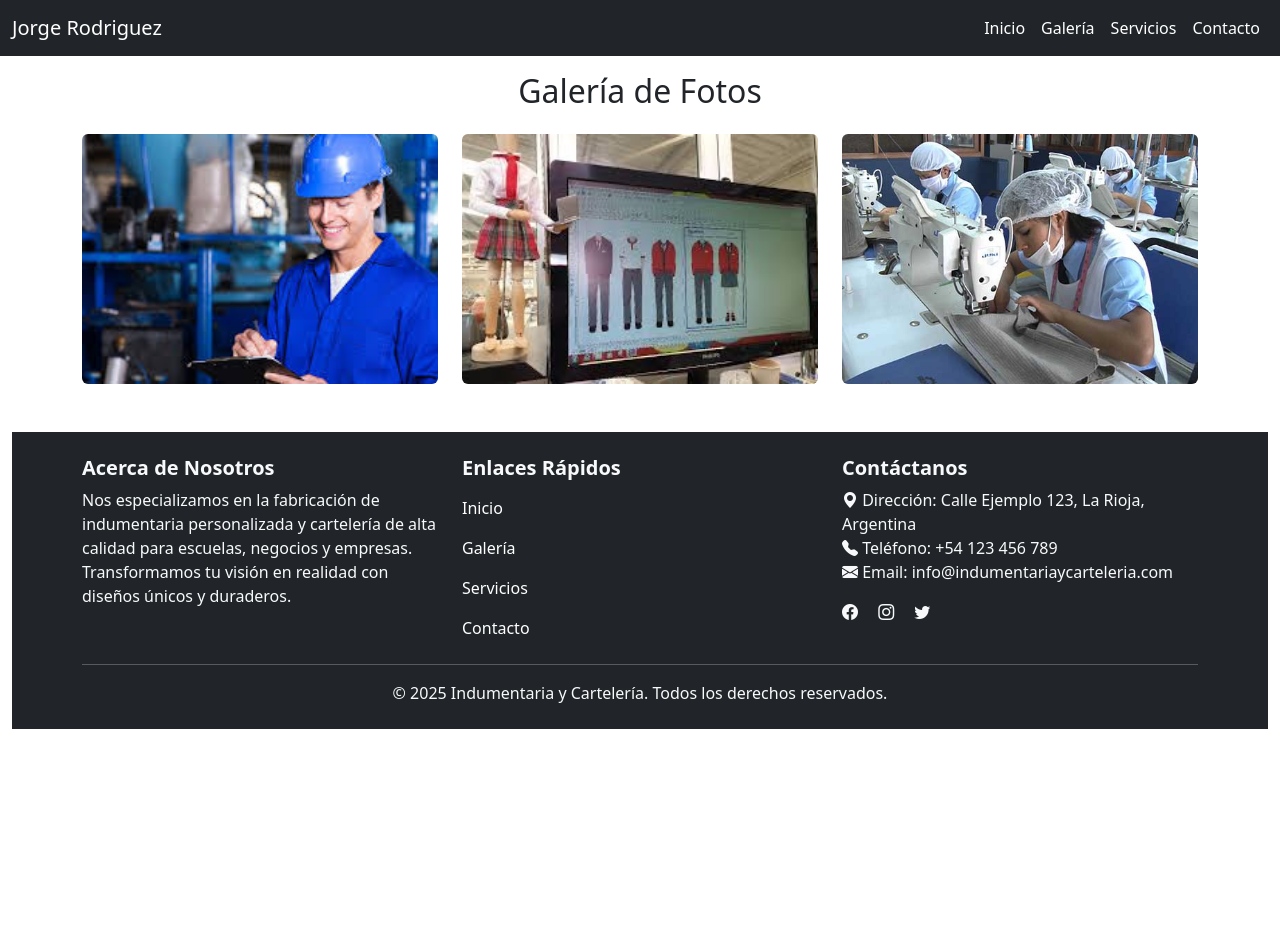
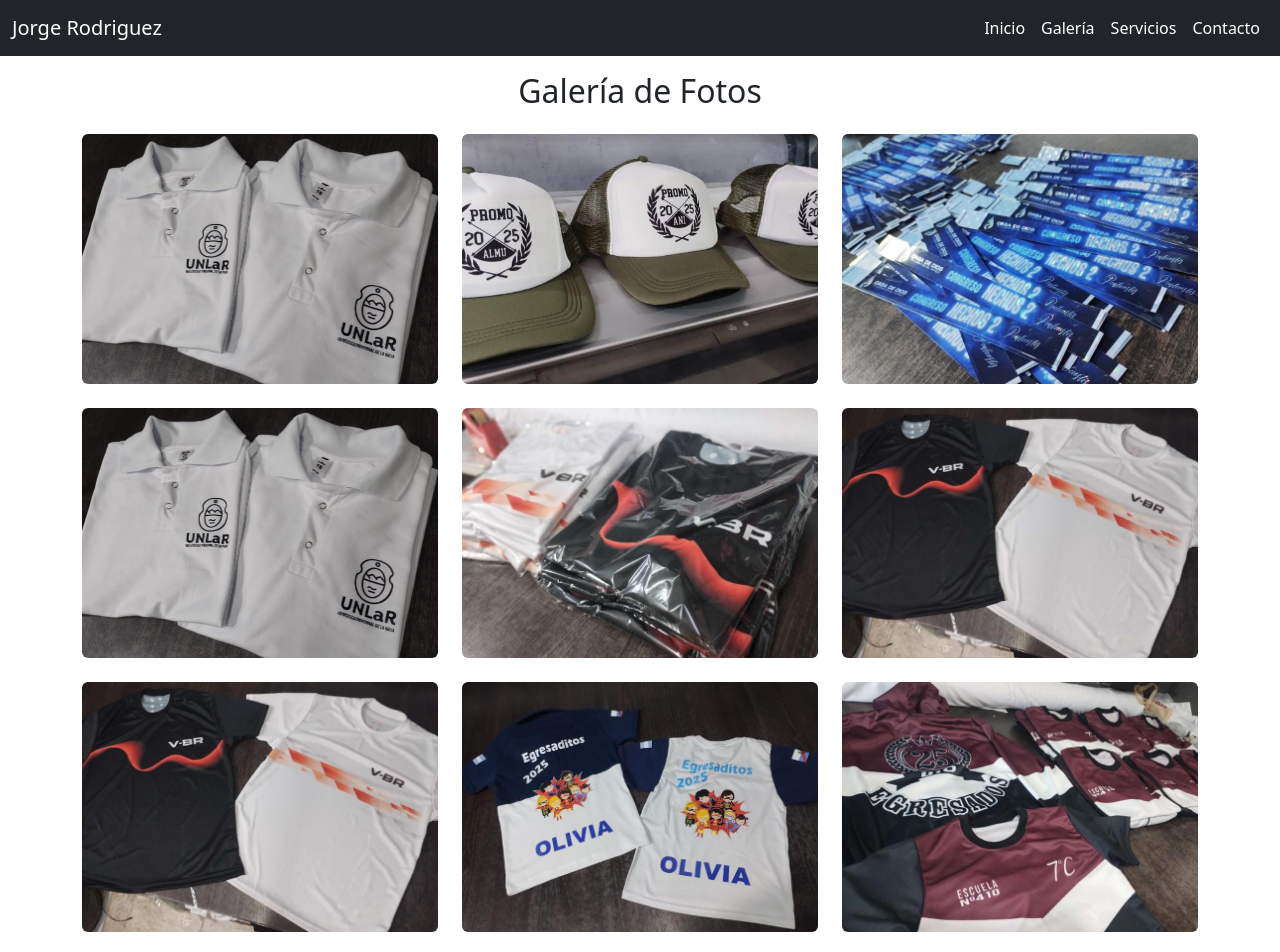
Before and after one commit to stecc88/fabricacion-indumentaria-carteleria, a plain HTML site: page pages/galeria.html in a window 1280 px wide. Shown: the top 952 px of the page. Before the commit the page ends 800 px from the top, so only its background shows below. Drawn offline with nearby package versions, Linux system fonts and the light colour scheme.

Commit message:
cambio de imagenes

```diff
--- a/css/style.css
+++ b/css/style.css
@@ -1,5 +1,5 @@
 .bg-header {
-    background-image: url('../img/imagenHeader.jpg'); /* Imagen de fondo */
+    background-image: url('../img/header.jpg'); /* Imagen de fondo */
     background-size: cover; /* La imagen cubre todo */
     background-position: center; /* Centra la imagen */
     background-repeat: no-repeat; /* Evita repeticiones */
--- a/pages/galeria.html
+++ b/pages/galeria.html
@@ -55,7 +55,7 @@
           <!-- Imagen 1 -->
           <div class="col-md-4">
             <div class="position-relative overflow-hidden">
-              <img src="../img/fabricacion1.jpeg" class="img-fluid rounded gallery-image" alt="Foto 1">
+              <img src="../img/RemerasBlancas.jpg" class="img-fluid rounded gallery-image" alt="Foto 1">
               <!-- Superposición hover -->
               <div class="hover-overlay position-absolute top-0 start-0 w-100 h-100 d-flex align-items-center justify-content-center text-white">
                 <h5 class="fw-bold">Foto 1</h5>
@@ -66,7 +66,7 @@
           <!-- Imagen 2 -->
           <div class="col-md-4">
             <div class="position-relative overflow-hidden">
-              <img src="../img/fabricacion2.jpeg" class="img-fluid rounded gallery-image" alt="Foto 2">
+              <img src="../img/gorras.jpg" class="img-fluid rounded gallery-image" alt="Foto 2">
               <div class="hover-overlay position-absolute top-0 start-0 w-100 h-100 d-flex align-items-center justify-content-center text-white">
                 <h5 class="fw-bold">Foto 2</h5>
               </div>
@@ -76,7 +76,62 @@
           <!-- Imagen 3 -->
           <div class="col-md-4">
             <div class="position-relative overflow-hidden">
-              <img src="../img/fabricacion3.jpg" class="img-fluid rounded gallery-image" alt="Foto 3">
+              <img src="../img/pulseras.jpg" class="img-fluid rounded gallery-image" alt="Foto 3">
+              <div class="hover-overlay position-absolute top-0 start-0 w-100 h-100 d-flex align-items-center justify-content-center text-white">
+                <h5 class="fw-bold">Foto 3</h5>
+              </div>
+            </div>
+          </div>
+
+          <!-- Imagen 3 -->
+          <div class="col-md-4">
+            <div class="position-relative overflow-hidden">
+              <img src="../img/RemerasBlancas.jpg" class="img-fluid rounded gallery-image" alt="Foto 3">
+              <div class="hover-overlay position-absolute top-0 start-0 w-100 h-100 d-flex align-items-center justify-content-center text-white">
+                <h5 class="fw-bold">Foto 3</h5>
+              </div>
+            </div>
+          </div>
+
+          <div class="col-md-4">
+            <div class="position-relative overflow-hidden">
+              <img src="../img/remerasEnEnvoltorio.jpg" class="img-fluid rounded gallery-image" alt="Foto 3">
+              <div class="hover-overlay position-absolute top-0 start-0 w-100 h-100 d-flex align-items-center justify-content-center text-white">
+                <h5 class="fw-bold">Foto 3</h5>
+              </div>
+            </div>
+          </div>
+
+          <div class="col-md-4">
+            <div class="position-relative overflow-hidden">
+              <img src="../img/remerasNegraYBlanca.jpg" class="img-fluid rounded gallery-image" alt="Foto 3">
+              <div class="hover-overlay position-absolute top-0 start-0 w-100 h-100 d-flex align-items-center justify-content-center text-white">
+                <h5 class="fw-bold">Foto 3</h5>
+              </div>
+            </div>
+          </div>
+
+          <div class="col-md-4">
+            <div class="position-relative overflow-hidden">
+              <img src="../img/remerasNegraYBlanca.jpg" class="img-fluid rounded gallery-image" alt="Foto 3">
+              <div class="hover-overlay position-absolute top-0 start-0 w-100 h-100 d-flex align-items-center justify-content-center text-white">
+                <h5 class="fw-bold">Foto 3</h5>
+              </div>
+            </div>
+          </div>
+
+          <div class="col-md-4">
+            <div class="position-relative overflow-hidden">
+              <img src="../img/remerasOliva.jpg" class="img-fluid rounded gallery-image" alt="Foto 3">
+              <div class="hover-overlay position-absolute top-0 start-0 w-100 h-100 d-flex align-items-center justify-content-center text-white">
+                <h5 class="fw-bold">Foto 3</h5>
+              </div>
+            </div>
+          </div>
+
+          <div class="col-md-4">
+            <div class="position-relative overflow-hidden">
+              <img src="../img/remerasRojas.jpg" class="img-fluid rounded gallery-image" alt="Foto 3">
               <div class="hover-overlay position-absolute top-0 start-0 w-100 h-100 d-flex align-items-center justify-content-center text-white">
                 <h5 class="fw-bold">Foto 3</h5>
               </div>
```
Also changed, not shown: index.html (+2 -2 lines), img/RemerasBlancas.jpg (added), img/gorras.jpg (added), img/header.jpg (added), img/pulseras.jpg (added), img/remeraUnlarNegra.jpg (added), img/remerasEnEnvoltorio.jpg (added), img/remerasNegraYBlanca.jpg (added), img/remerasOliva.jpg (added), img/remerasRojas.jpg (added).
